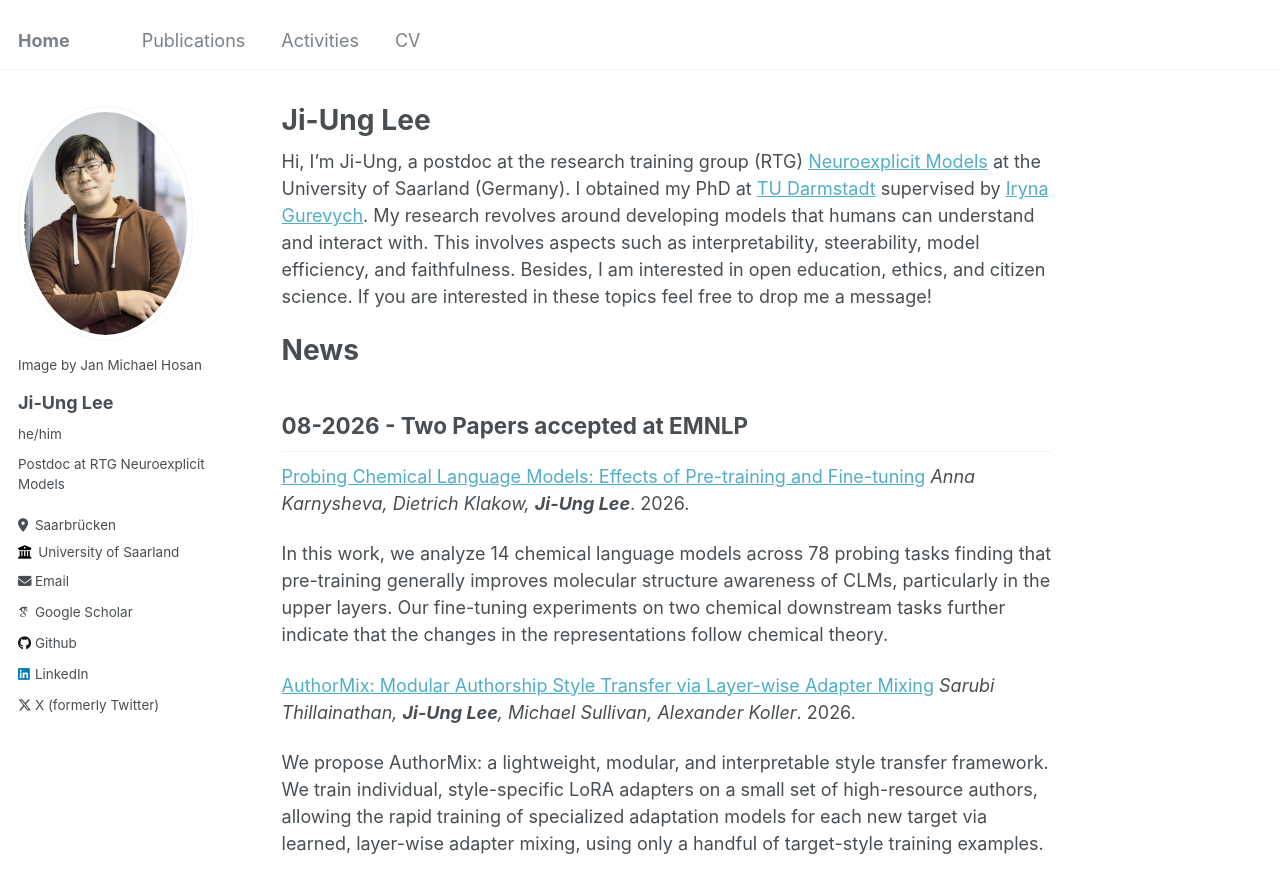
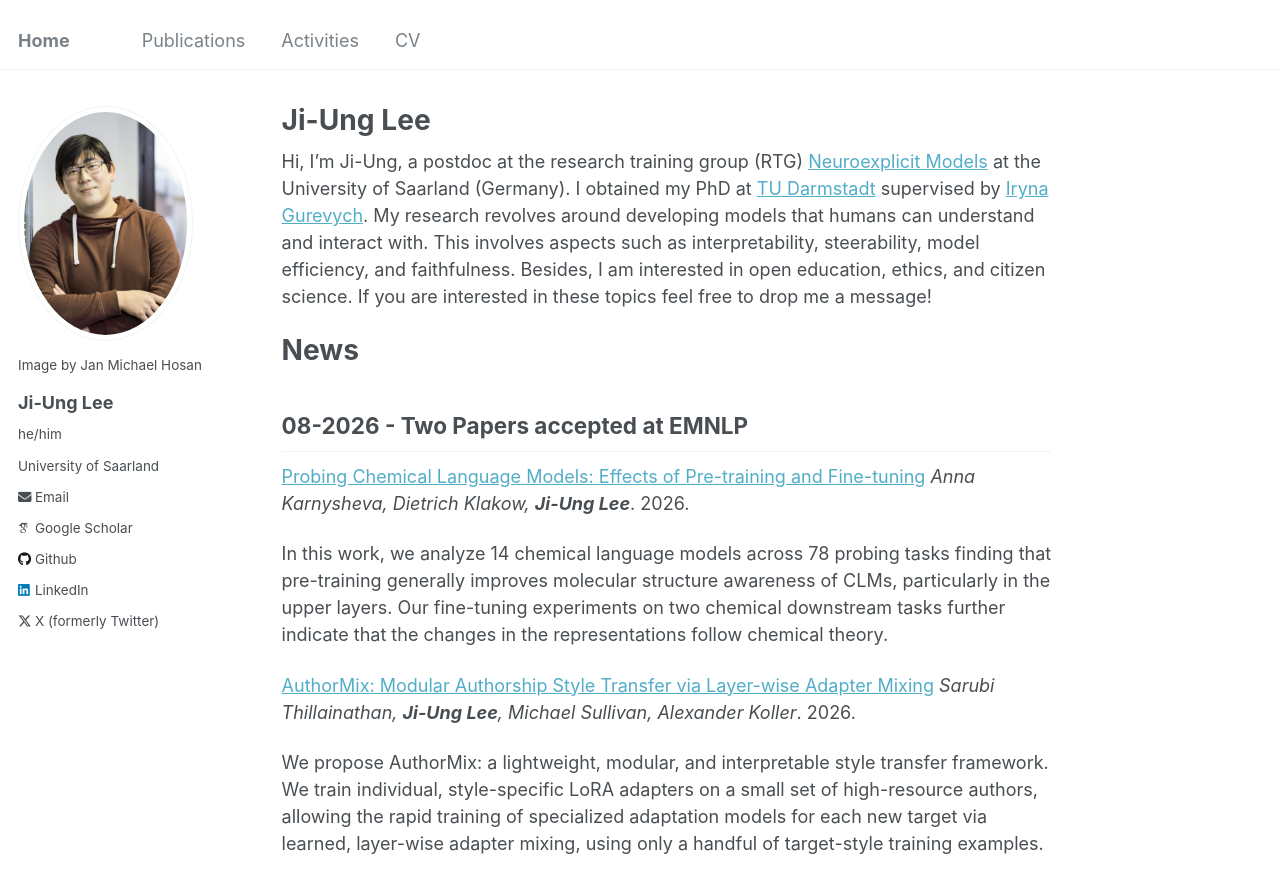
Before and after one commit to ji-ung-lee/ji-ung-lee.github.io, a Jekyll site: the page built from _pages/about.md, in a window 1280 px wide and 900 px high. Shown: the top 893 px of the window. Built offline with Jekyll 4.4.1, drawn with Linux system fonts in a browser that asks for light colours; some web fonts are replaced; part of the change alters nothing that is shown.

Commit message:
update sidebar

```diff
--- a/_config.yml
+++ b/_config.yml
@@ -24,12 +24,11 @@ author:
   avatar           : "selfie3.jpg"
   name             : "Ji-Ung Lee"
   pronouns         : "he/him"
-  bio              : "Postdoc at RTG Neuroexplicit Models"
-  location         : "Saarbrücken"
-  employer         : "University of Saarland"
+  # bio              "Postdoc at RTG Neuroexplicit Models"
+  # location         "Saarbrücken"
+  employer         : "https://www.neuroexplicit.org/"
   uri              : # URL
   email            : "ji-ung.lee@uni-saarland.de"
-
   # Academic websites
   googlescholar    : "https://scholar.google.com/citations?user=5Afusk0AAAAJ"
   impactstory      : # URL
--- a/_includes/author-profile.html
+++ b/_includes/author-profile.html
@@ -31,7 +31,7 @@
         <li class="author__desktop"><i class="fa-solid fa-location-dot icon-pad-right" aria-hidden="true"></i>{{ author.location }}</li>
       {% endif %}
       {% if author.employer %}
-        <li class="author__desktop"><i class="fa fa-solid fa-building-columns icon-pad-right" aria-hidden="true"></i>{{ author.employer }}</li>
+         <li><a href="{{ author.employer }}">University of Saarland</a></li>
       {% endif %}
       {% if author.uri %}
         <li><a href="{{ author.uri }}"><i class="fas fa-fw fa-link icon-pad-right" aria-hidden="true"></i>{{ site.data.ui-text[site.locale].website_label | default: "Website" }}</a></li>
```
